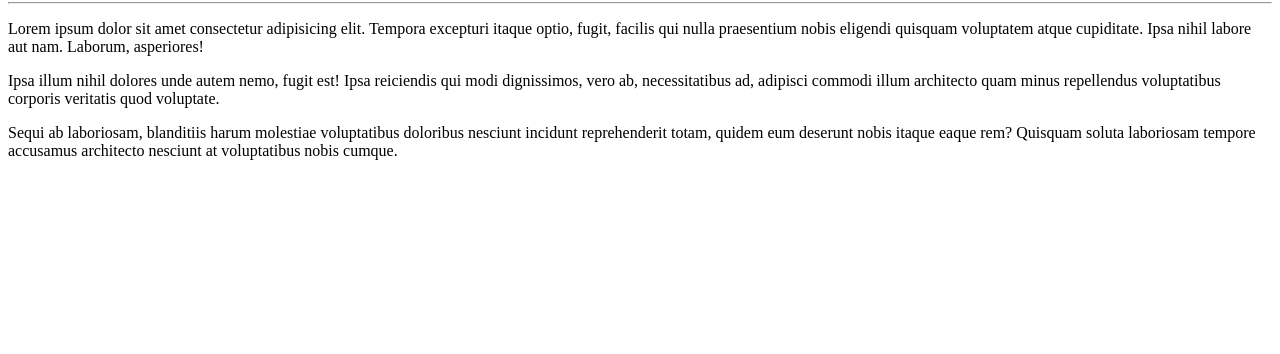
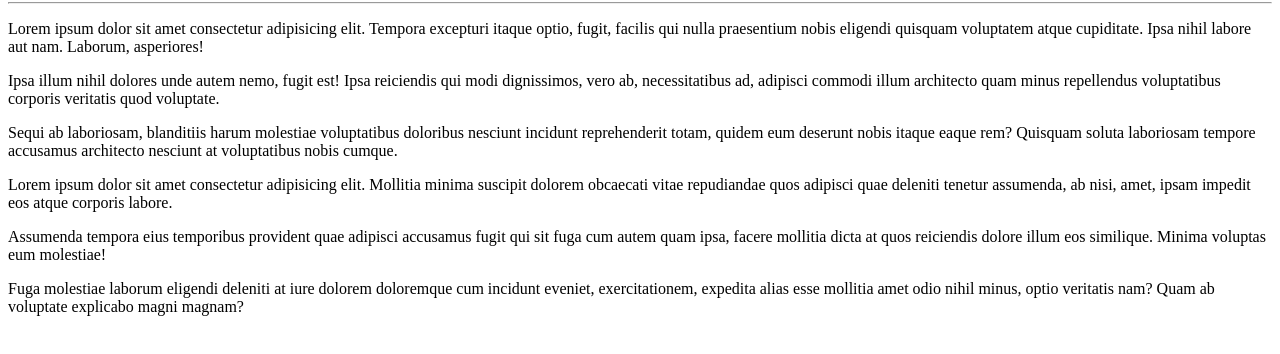
Before and after one commit to Bruninhowt/html-css, a plain HTML site: page exercicios/ex001/index.html in a window 1280 px wide. Shown: the part 78-432 px from the top of the page. Drawn offline with Linux system fonts and the light colour scheme.

Commit message:
Atualizei

```diff
--- a/exercicios/ex001/index.html
+++ b/exercicios/ex001/index.html
@@ -11,5 +11,8 @@
     <p>Lorem ipsum dolor sit amet consectetur adipisicing elit. Tempora excepturi itaque optio, fugit, facilis qui nulla praesentium nobis eligendi quisquam voluptatem atque cupiditate. Ipsa nihil labore aut nam. Laborum, asperiores!</p>
     <p>Ipsa illum nihil dolores unde autem nemo, fugit est! Ipsa reiciendis qui modi dignissimos, vero ab, necessitatibus ad, adipisci commodi illum architecto quam minus repellendus voluptatibus corporis veritatis quod voluptate.</p>
     <p>Sequi ab laboriosam, blanditiis harum molestiae voluptatibus doloribus nesciunt incidunt reprehenderit totam, quidem eum deserunt nobis itaque eaque rem? Quisquam soluta laboriosam tempore accusamus architecto nesciunt at voluptatibus nobis cumque.</p>
+    <p>Lorem ipsum dolor sit amet consectetur adipisicing elit. Mollitia minima suscipit dolorem obcaecati vitae repudiandae quos adipisci quae deleniti tenetur assumenda, ab nisi, amet, ipsam impedit eos atque corporis labore.</p>
+    <p>Assumenda tempora eius temporibus provident quae adipisci accusamus fugit qui sit fuga cum autem quam ipsa, facere mollitia dicta at quos reiciendis dolore illum eos similique. Minima voluptas eum molestiae!</p>
+    <p>Fuga molestiae laborum eligendi deleniti at iure dolorem doloremque cum incidunt eveniet, exercitationem, expedita alias esse mollitia amet odio nihil minus, optio veritatis nam? Quam ab voluptate explicabo magni magnam?</p>
 </body>
 </html>
```
